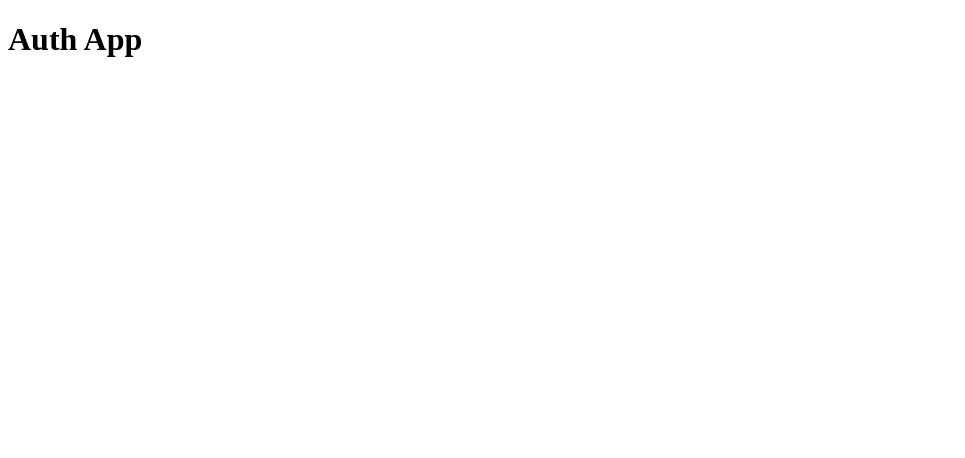
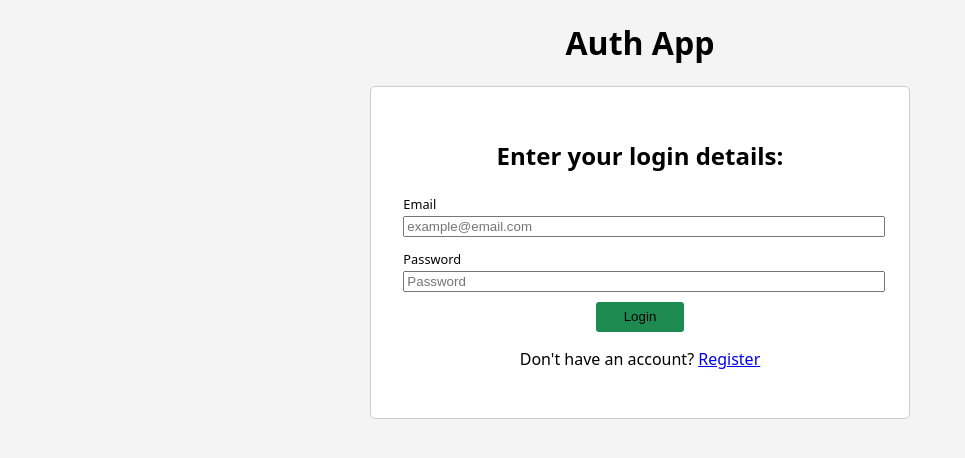
Before and after one commit to dylewskii/auth-basics-2, a plain HTML site: page frontend/index.html in a window 1280 px wide. Shown: the whole page, without its empty margins (0-965 px from the left). Drawn offline with Linux system fonts and the light colour scheme.

Commit message:
style login page

```diff
--- a/frontend/index.html
+++ b/frontend/index.html
@@ -4,8 +4,40 @@
     <meta charset="UTF-8" />
     <meta name="viewport" content="width=device-width, initial-scale=1.0" />
     <title>Auth App</title>
+    <link rel="stylesheet" href="style.css" />
   </head>
   <body>
-    <h1>Auth App</h1>
+    <h1 class="heading">Auth App</h1>
+
+    <div class="auth-app-form">
+      <h2 class="form-heading">Enter your login details:</h2>
+
+      <form action="">
+        <label for="email">Email</label>
+        <input
+          type="email"
+          name="email"
+          id="email"
+          placeholder="example@email.com"
+        />
+
+        <label for="password">Password</label>
+        <input
+          type="password"
+          name="password"
+          id="password"
+          placeholder="Password"
+        />
+
+        <div class="error-message"></div>
+
+        <button type="submit" class="form-button">Login</button>
+
+        <p class="form-toggle">
+          Don't have an account?
+          <a href="register.html">Register</a>
+        </p>
+      </form>
+    </div>
   </body>
 </html>
--- /dev/null
+++ b/frontend/style.css
@@ -0,0 +1,49 @@
+body {
+  background-color: rgb(244, 244, 244);
+  font-family: system-ui, -apple-system, BlinkMacSystemFont, "Segoe UI", Roboto,
+    Oxygen, Ubuntu, Cantarell, "Open Sans", "Helvetica Neue", sans-serif;
+  margin: 0;
+  padding: 0;
+  display: flex;
+  flex-direction: column;
+  align-items: center;
+}
+
+.auth-app-form {
+  display: flex;
+  flex-direction: column;
+  align-items: center;
+  padding: 2rem;
+  background-color: white;
+  text-align: left;
+  border: 1px solid hsl(0, 0%, 80%);
+  border-radius: 5px;
+  max-width: 500px;
+}
+
+.auth-app-form label {
+  font-size: 0.8rem;
+}
+
+.auth-app-form input {
+  width: 100%;
+  margin-bottom: 10px;
+}
+
+.form-button {
+  display: block;
+  margin: 0 auto;
+  background-color: rgb(29, 138, 80);
+  border: 1px solid transparent;
+  border-radius: 3px;
+  padding: 0.5em 2em;
+  cursor: pointer;
+}
+
+.form-button:hover {
+  border: 1px solid black;
+}
+
+.form-toggle {
+  text-align: center;
+}
```
Also changed, not shown: frontend/register.html (added, +11 -0 lines).
